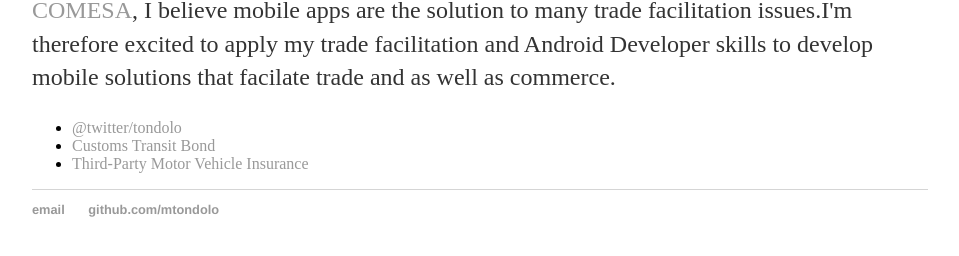
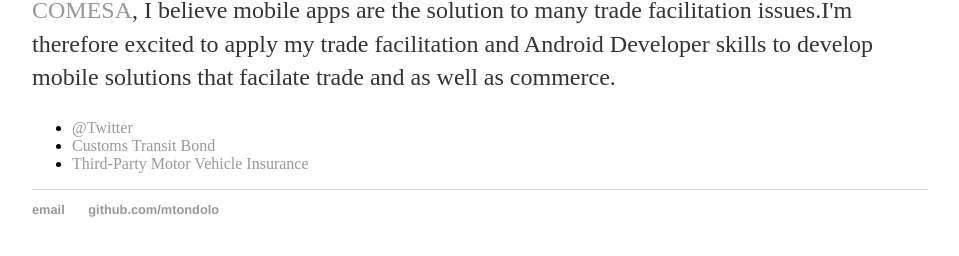
Before and after one commit to mtondolo/mtondolo.github.io, a Jekyll site: the page built from about/index.html, in a window 1280 px wide. Shown: the part 237-493 px from the top of the page, without its empty margins (160-1119 px from the left). Built offline with Jekyll 4.4.1, drawn with Linux system fonts in a browser that asks for light colours.

Commit message:
Update index.html

```diff
--- a/about/index.html
+++ b/about/index.html
@@ -10,7 +10,7 @@
 			trade facilitation issues.I'm therefore excited to apply my trade facilitation and Android Developer skills
 			to develop mobile solutions that facilate trade and as well as commerce.</p>
 			<ul class="contacts">
-				<li><a href="https://twitter.com/tondolo">@twitter/tondolo</a></li>
+				<li><a href="https://twitter.com/tondolo">@Twitter</a></li>
 				<li><a href="http://rctg-mis.comesa.int/">Customs Transit Bond</a></li>
 				<li><a href="http://ycmis.comesa.int/">Third-Party Motor Vehicle Insurance</a></li>
 				</ul>
```
